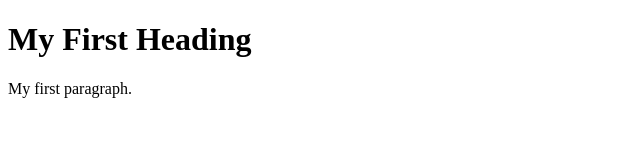
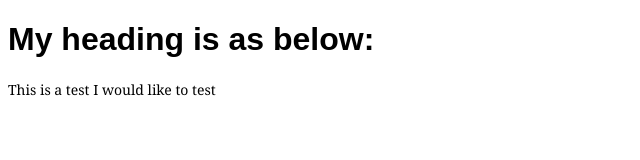
Before and after one commit to ngwf0001/test3, a plain HTML site: page index.html in a window 1280 px wide. Shown: the whole page, without its empty margins (0-640 px from the left). Drawn offline with Linux system fonts and the light colour scheme.

Commit message:
Update index.html

```diff
--- a/index.html
+++ b/index.html
@@ -1,10 +1,20 @@
 <!DOCTYPE html>
 <html>
+<head>
+<!-- HTML Codes by Quackit.com -->
+<title>
+Tomy page</title>
+<meta name="viewport" content="width=device-width, initial-scale=1">
+<meta name="keywords" content="Tommy">
+<meta name="description" content="My name is tommy">
+<style>
+body {background-color:#ffffff;background-repeat:no-repeat;background-position:top left;background-attachment:fixed;}
+h1{font-family:Arial, sans-serif;color:#000000;background-color:#ffffff;}
+p {font-family:Georgia, serif;font-size:14px;font-style:normal;font-weight:normal;color:#000000;background-color:#ffffff;}
+</style>
+</head>
 <body>
-
-<h1>My First Heading</h1>
-
-<p>My first paragraph.</p>
-
+<h1>My heading is as below:</h1>
+<p>This is a test I would like to test</p>
 </body>
 </html>
```
